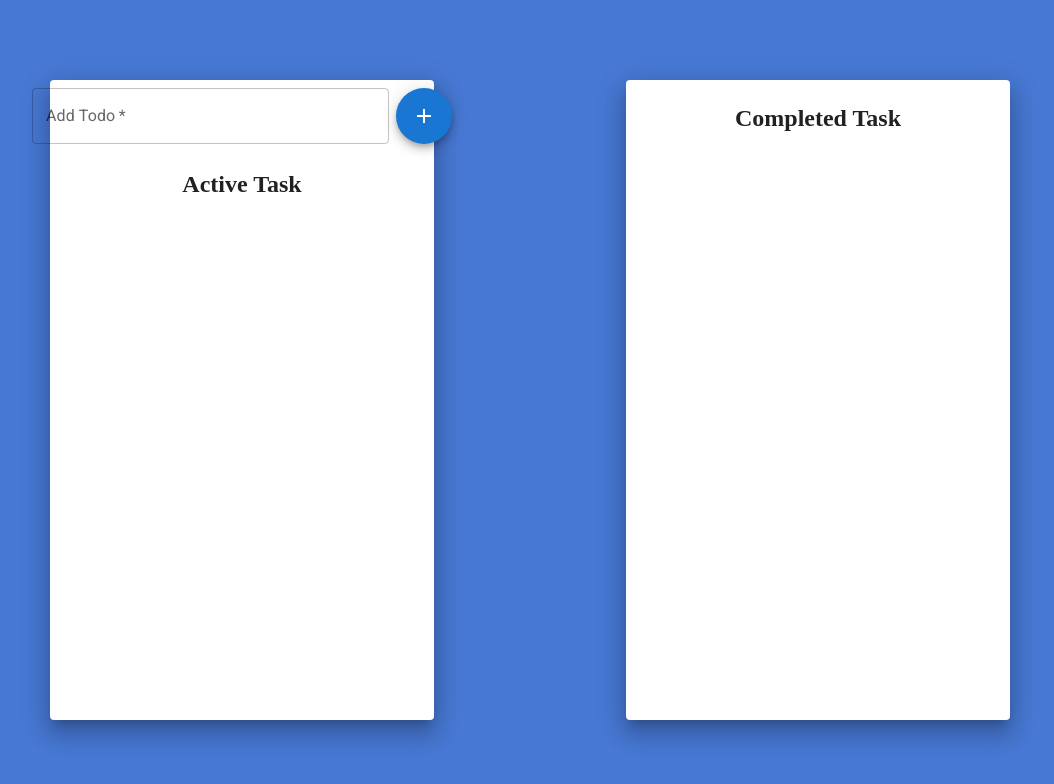
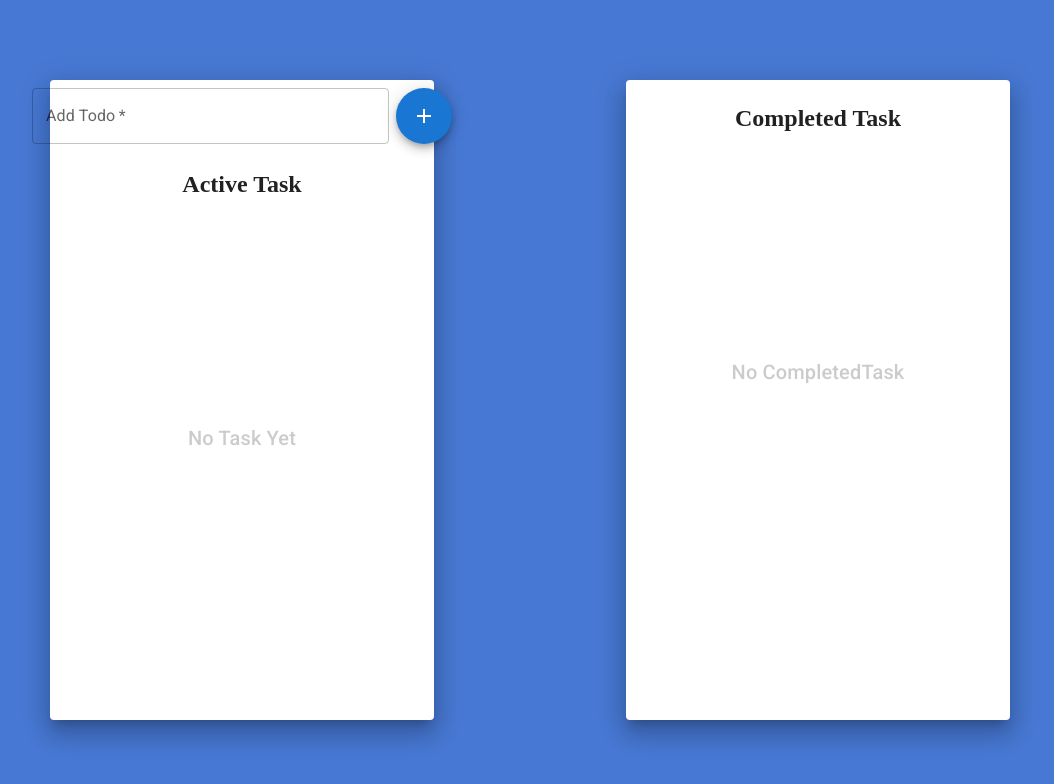
Before and after one commit to Sukrutha22/Todo-App, a React (Create React App) app: page / in a window 1280 px wide. Shown: the top 784 px of the page, without its empty margins (110-1164 px from the left). Built offline with nearby package versions, Linux system fonts and the light colour scheme.

Commit message:
Display No task

```diff
--- a/src/App.css
+++ b/src/App.css
@@ -15,11 +15,12 @@
 .todo-container {
   display: flex;
   flex-direction: column;
-  justify-content: flex-start;
+  justify-content: space-between;
   align-items: center;
   width: 30vw;
   height: 80vh;
 }
+
 .text-input {
   padding: 2%;
   width: 420px;
@@ -29,10 +30,21 @@
 }
 .todo-list {
   width: 27vw;
-  height: 85%;
+  height: 90%;
   overflow: auto;
   background-color: white;
   border-radius: 15px;
+}
+.todo-list .display-none{
+  display: none;
+}
+.todo-list .display{
+  color: grey;
+  opacity: 0.4;
+  height: 55vh;
+  display: flex;
+  justify-content: center;
+  align-items: center;
 }
 .text-input .text-field {
   width: 85%;
--- a/src/App.js
+++ b/src/App.js
@@ -69,6 +69,7 @@ function App() {
           <div className="todo-list">
             <h2>Active Task</h2>
             <List>
+              <Typography variant="h6" className={todoList.length ? "display-none" : "display"}>No Task Yet</Typography>
               {todoList.map((item) => {
                 if (item) {
                   if (item.status === "true" && item.completed === "false") {
@@ -123,10 +124,11 @@ function App() {
             </List>
           </div>
         </Paper>
-        <Paper className="todo-container" elevation={15}>
+        <Paper className="todo-container " elevation={15}>
           <div className="todo-list">
             <List>
-              <h2>Completed Task</h2>
+            <h2>Completed Task</h2>
+            <Typography variant="h6" className={todoList.length ? "display-none" : "display"}>No CompletedTask</Typography>
               {todoList.map((item) => {
                 if (item.completed === "true" && item.status === "true") {
                   return (
```
